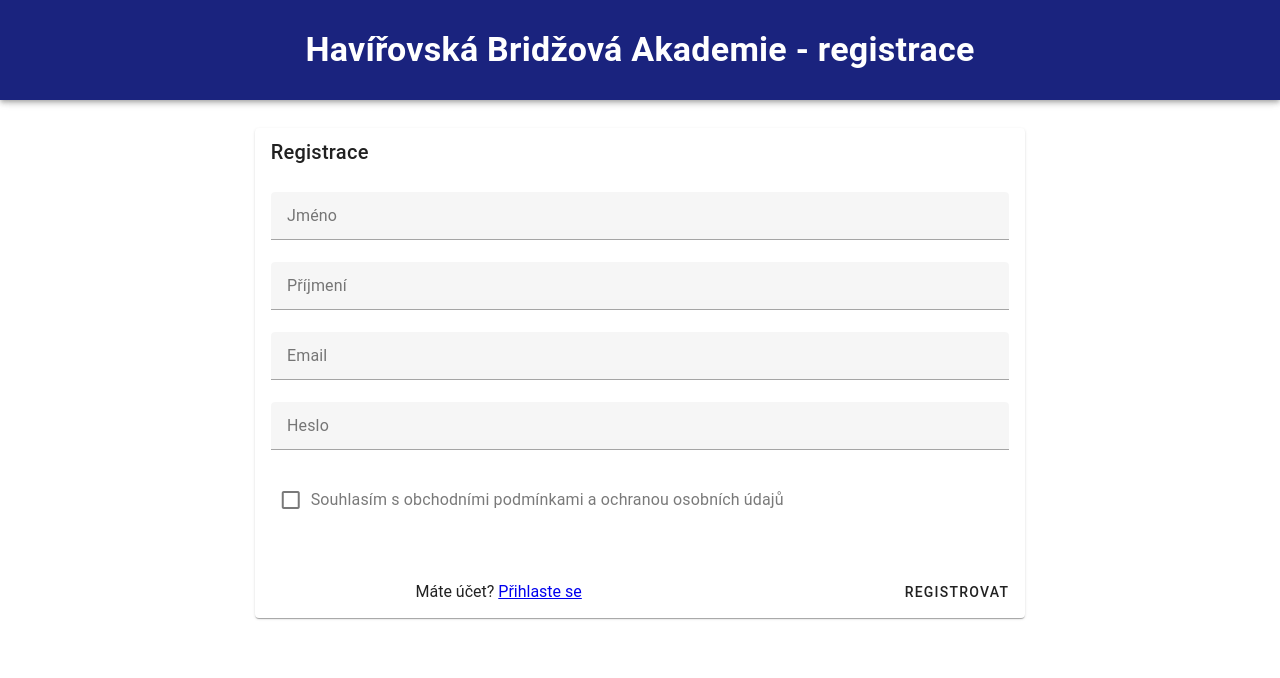
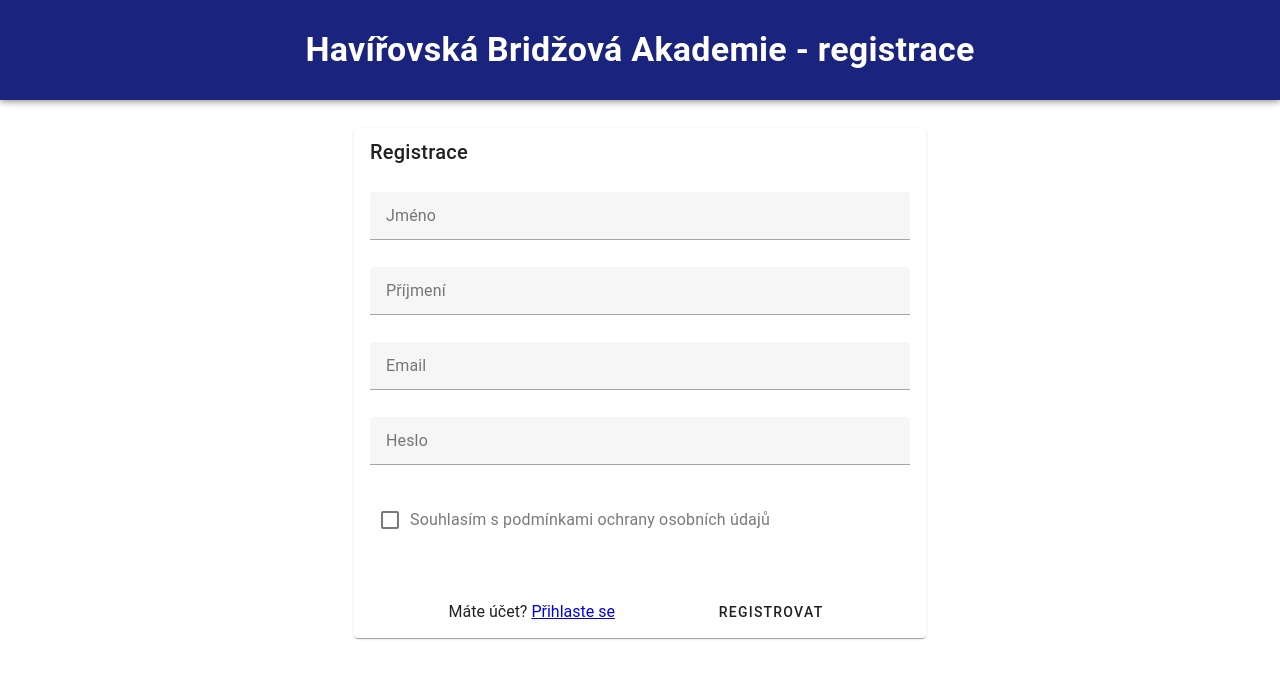
Before and after one commit to HABRA-Bridge-Academy/habra-lekce-web, a Vue app in the folder frontend/: page /registration in a window 1280 px wide. Shown: the top 678 px of the page. Built offline with nearby package versions, Linux system fonts and the light colour scheme.

Commit message:
Layout fixes; separate frontpage and home components

```diff
--- a/frontend/src/components/Login.vue
+++ b/frontend/src/components/Login.vue
@@ -11,7 +11,7 @@
     <v-main>
       <v-container class="fill-height">
         <v-row justify="center" class="fill-height">
-          <v-col cols="12" sm="8">
+          <v-col cols="12" sm="8" md="5">
             <v-card>
               <v-card-title class="headline">Přihlášení</v-card-title>
               <v-form @submit.prevent="submit">
@@ -84,7 +84,7 @@ const submit = async () => {
 
     if (route.query.redirect)
         router.push(route.query.redirect as string);
-    else router.push({ name: 'Home' });
+    else router.push({ name: 'home' });
   } catch (error: any) {
 
 
@@ -115,4 +115,10 @@ const submit = async () => {
   justify-content: center;
 }
 
+.v-card-text {
+  display: flex;
+  flex-direction: column;
+  gap: 10px;
+}
+
 </style>
--- a/frontend/src/components/Logout.vue
+++ b/frontend/src/components/Logout.vue
@@ -11,7 +11,7 @@
         <v-main>
           <v-container class="fill-height">
             <v-row justify="center" class="fill-height">
-              <v-col cols="12" sm="8">
+              <v-col cols="12" sm="8" md="5">
                 <v-card>
                   <v-card-title class="headline">Odhlášení</v-card-title>
                   <v-form @submit.prevent="submit">
@@ -22,7 +22,7 @@
                         <v-spacer></v-spacer>
                         <div class="flex-gap">
                             Jste si jisti, že se chcete odhlásit?
-                        <RouterLink :to="{name: 'Home'}" >Zpátky</RouterLink></div>
+                        <RouterLink :to="{name: 'home'}" >Zpátky</RouterLink></div>
                         <v-spacer></v-spacer>
                         <v-btn class="me-4" type="submit" :disabled="progress"> Ano </v-btn>
                         <v-spacer></v-spacer>
@@ -59,7 +59,7 @@ const submit = async () => {
         toast("Odhlášení proběhlo úspěšně.")
         if(opinion !==null)
           toast("Omlouváme se, vaše zpětná vazba bohužel nebyla zaznamenána, obraťte se na nás prosím jiným způsobem")
-        router.push({ name: 'Home' });
+        router.push({ name: 'frontpage' });
 
     } catch (error: any) {        }
      finally {
--- a/frontend/src/components/Registration.vue
+++ b/frontend/src/components/Registration.vue
@@ -11,39 +11,38 @@
     <v-main>
       <v-container class="fill-height">
         <v-row justify="center" class="fill-height">
-          <v-col cols="12" sm="8">
+          <v-col cols="12" sm="8" md="6">
             <v-card>
               <v-card-title class="headline">Registrace</v-card-title>
               <v-form @submit.prevent="submit">
                 <v-card-text>
-                  <v-text-field  label="Jméno" name="name" v-model="name" :rules="nameRules" required density="comfortable"
+                  <v-text-field label="Jméno" name="name" v-model="name" :rules="nameRules" required density="comfortable"
                     :error-messages="errorMessages.name" @input="errorMessages.name = ''"></v-text-field>
 
-                  <v-text-field  label="Příjmení" name="surname" v-model="surname" :rules="nameRules" required density="comfortable"
-                    :error-messages="errorMessages.name" @input="errorMessages.surname = ''"></v-text-field>
+                  <v-text-field label="Příjmení" name="surname" v-model="surname" :rules="nameRules" required
+                    density="comfortable" :error-messages="errorMessages.name"
+                    @input="errorMessages.surname = ''"></v-text-field>
 
-                  <v-text-field  label="Email" name='Email' v-model="Email" required
-                   density="comfortable" :error-messages="errorMessages.email"
-                    @input="errorMessages.email = ''"></v-text-field>
+                  <v-text-field label="Email" name='Email' v-model="Email" required density="comfortable"
+                    :error-messages="errorMessages.email" @input="errorMessages.email = ''"></v-text-field>
 
                   <v-text-field label="Heslo" name='password' type="password" v-model="password" :rules="passwordRules"
                     density="comfortable" :error-messages="errorMessages.password" @input="errorMessages.password = ''"
                     required></v-text-field>
 
-                  <v-checkbox v-model="agree" :rules="agreeRules">    <template v-slot:label>
-                    <span>
-                        Souhlasím s obchodními podmínkami a ochranou osobních údajů</span>
-                </template></v-checkbox>
+                  <v-checkbox v-model="agree" :rules="agreeRules" label="Souhlasím s podmínkami ochrany osobních údajů">
+                  </v-checkbox>
 
                 </v-card-text>
                 <v-card-actions>
                   <v-spacer></v-spacer>
                   <div class="flex-gap">
                     Máte účet?
-                    <RouterLink :to="{name: 'login'}" >Přihlaste se</RouterLink></div>
+                    <RouterLink :to="{ name: 'login' }">Přihlaste se</RouterLink>
+                  </div>
                   <v-spacer></v-spacer>
+                  <v-btn type="submit"> Registrovat </v-btn>
                   <v-spacer></v-spacer>
-                  <v-btn type="submit" > Registrovat </v-btn>
                 </v-card-actions>
               </v-form>
             </v-card>
@@ -66,7 +65,7 @@ import { toast } from "@/plugins/toastify";
 
 const authStore = useAuthStore();
 
-const Email =  ref('');
+const Email = ref('');
 const surname = ref('');
 const name = ref('');
 const password = ref('');
@@ -105,7 +104,7 @@ const submit = async () => {
 
   try {
     progress.value = true;
-        await authStore.register( Email.value, password.value, name.value, surname.value);
+    await authStore.register(Email.value, password.value, name.value, surname.value);
     toast("Registrace proběhla úspěšně. Nyní se můžete přihlásit.")
     router.push({ name: 'login' });
 
@@ -125,5 +124,9 @@ const submit = async () => {
 }
 </script>
 <style>
-
+.v-card-text {
+  display: flex;
+  flex-direction: column;
+  gap: 5px;
+}
 </style>
--- a/frontend/src/layouts/MainLayout.vue
+++ b/frontend/src/layouts/MainLayout.vue
@@ -17,8 +17,8 @@
     <v-navigation-drawer absolute v-model="drawer" v-if="auth" :temporary="mobile" :title=userName>
       <div class="sticky">
         <v-list class="nav-list">
-          <v-list-item prepend-icon="mdi-view-dashboard" :title=userName subtitle="přihlášen"></v-list-item>
-          <v-list-item prepend-icon="mdi-home" title="Home" :to="{ name: 'Home' }"></v-list-item>
+          <v-list-item prepend-icon="mdi-view-dashboard" :title=userName subtitle="Přihlášen"></v-list-item>
+          <v-list-item prepend-icon="mdi-home" title="Domů" :to="{ name: 'home' }"></v-list-item>
           <v-list-item v-for="year in years" :active="activeYear === year" :prepend-icon="'mdi-numeric-' + year"
             :title="year + '. Ročník'" :to="{ name: 'year-overview', params: { year } }"></v-list-item>
           <v-list-item prepend-icon="mdi-logout" title="Odhlásit se" :to="{ name: 'logout' }"></v-list-item>
--- a/frontend/src/router/index.ts
+++ b/frontend/src/router/index.ts
@@ -8,8 +8,13 @@ const routes = [
     component: () => import('@/layouts/MainLayout.vue'),
     children: [
       {
+        path: '',
+        name: 'front',
+        component: () => import('@/views/Frontpage.vue'),
+      },
+      {
         path: '/home',
-        name: 'Home',
+        name: 'home',
         component: () => import('@/views/Home.vue'),
       },
       {
--- /dev/null
+++ b/frontend/src/views/Frontpage.vue
@@ -0,0 +1,3 @@
+<template>
+  <h2>Vítejte</h2>
+</template>
--- a/frontend/src/views/YearOverview.vue
+++ b/frontend/src/views/YearOverview.vue
@@ -1,7 +1,7 @@
 <template>
     <h2>{{ year }}. Ročník</h2>
     <v-list v-if="articles">
-        <v-list-item v-for="article in articles" :title="article.title" :to="{ name: 'lesson', params: {id: article.id, year: year}}"></v-list-item>
+        <v-list-item v-for="article in articles" :title="article.meta.number + '. lekce: ' + article.title" :to="{ name: 'lesson', params: {id: article.id, year: year}}"></v-list-item>
     </v-list>
 </template>
 
```
Lines whose indentation alone changed are shown as unchanged.
